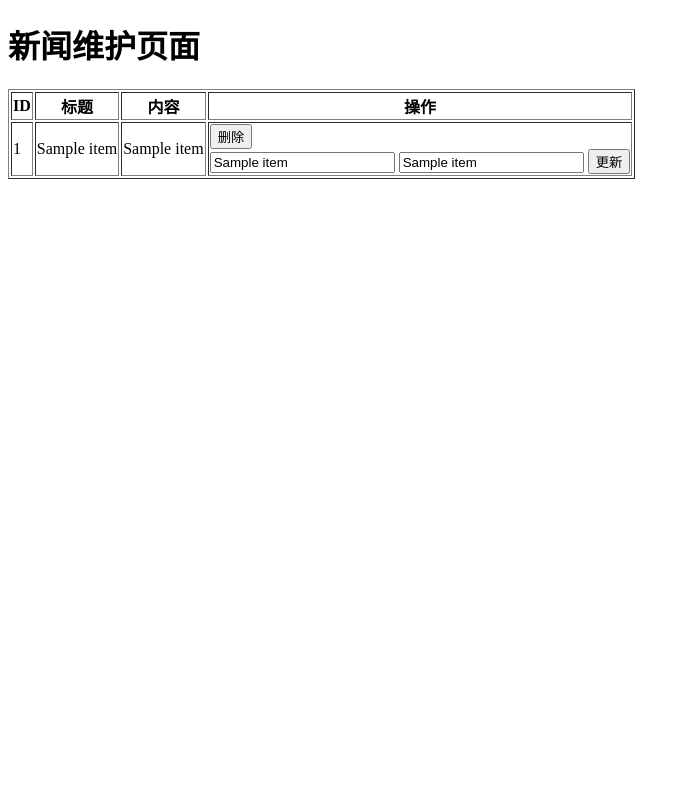
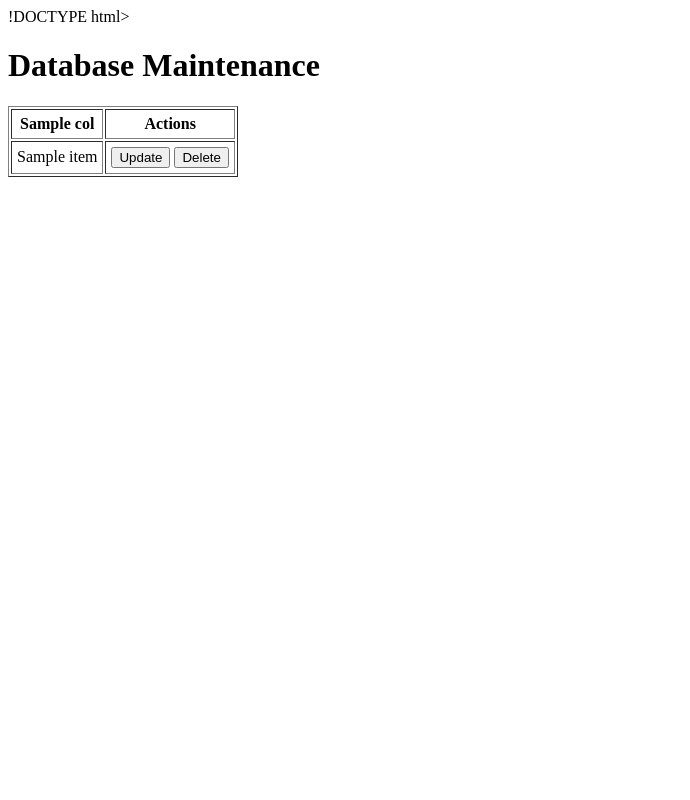
Before and after one commit to elaineling891-ux/GlobalInternationalNews, a FastAPI app: template templates/maintenance.html in a window 1280 px wide. Shown: the whole page, without its empty margins (0-690 px from the left). Run offline with FastAPI, Linux system fonts and the light colour scheme; the template is opened without the code that fills it: most values are stand-ins (such as "Sample title", 1, 10 or a date in 2020); parts of the project's set-up code (start-up, migrations or seed data) failed here and were passed over.

Commit message:
Update maintenance.html

```diff
--- a/templates/maintenance.html
+++ b/templates/maintenance.html
@@ -1,36 +1,37 @@
-<!DOCTYPE html>
+!DOCTYPE html>
 <html>
 <head>
-    <meta charset="utf-8">
-    <title>新闻维护</title>
+  <meta charset="UTF-8">
+  <title>Maintenance</title>
 </head>
 <body>
-    <h1>新闻维护页面</h1>
-
-    <table border="1">
+  <h1>Database Maintenance</h1>
+  <table border="1" cellpadding="5">
+    <thead>
       <tr>
-            <th>ID</th>
-            <th>标题</th>
-            <th>内容</th>
-            <th>操作</th>
+        {% for col in columns %}
+        <th>{{ col }}</th>
+        {% endfor %}
+        <th>Actions</th>
       </tr>
-        {% for item in news %}
+    </thead>
+    <tbody>
+      {% for row in rows %}
       <tr>
-            <td>{{ item[0] }}</td>
-            <td>{{ item[1] }}</td>
-            <td>{{ item[2] }}</td>
+        {% for item in row %}
+        <td>{{ item }}</td>
+        {% endfor %}
         <td>
-                <form action="/maintenance/delete/{{ item[0] }}" method="post">
-                    <button type="submit">删除</button>
+          <form action="/update/{{ row[0] }}" method="post" style="display:inline;">
+            <button type="submit">Update</button>
           </form>
-                <form action="/maintenance/update/{{ item[0] }}" method="post">
-                    <input type="text" name="title" value="{{ item[1] }}">
-                    <input type="text" name="content" value="{{ item[2] }}">
-                    <button type="submit">更新</button>
+          <form action="/delete/{{ row[0] }}" method="post" style="display:inline;">
+            <button type="submit">Delete</button>
           </form>
         </td>
       </tr>
       {% endfor %}
+    </tbody>
   </table>
 </body>
 </html>
```
Lines whose indentation alone changed are shown as unchanged.
